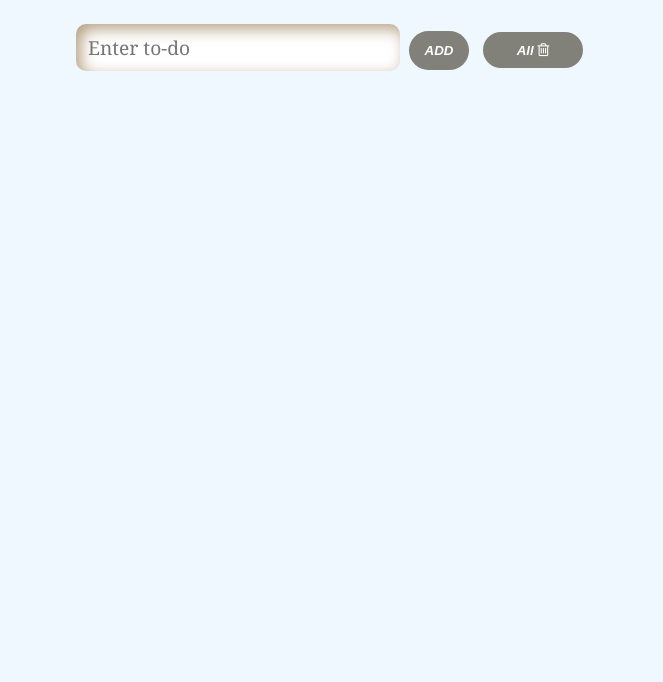
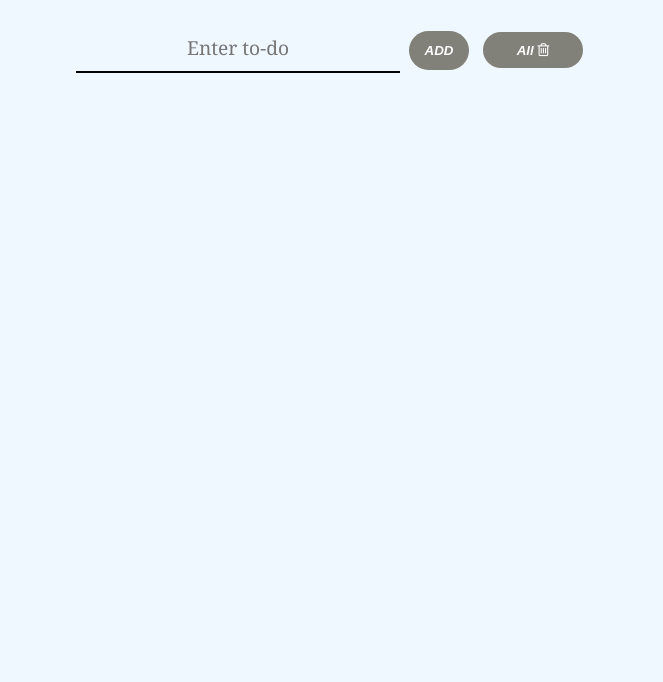
Before and after one commit to waqasansarii/ToDoApp, a plain HTML site: page index.html in a window 1280 px wide. Shown: the part 118-800 px from the top of the page, without its empty margins (308-971 px from the left). Drawn offline with Linux system fonts and the light colour scheme.

Commit message:
now ready to-do Application

```diff
--- a/index.html
+++ b/index.html
@@ -11,7 +11,7 @@
 
     <div class="todo-div">
         <h1 class="todo-head">To-Do App</h1>
-        <input type="text" placeholder="Enter to-do" class="todo-inp" id="todoItem">
+        <input type="text" required placeholder="Enter to-do" class="todo-inp" id="todoItem">
         <button class="add-btn"onclick="addToDo()" >ADD </button>
         <button class="delt-btn" onclick="allDelete()" >All <i class="fa fa-trash-o" aria-hidden="true"></i></button>
     </div>
--- a/style.css
+++ b/style.css
@@ -24,17 +24,19 @@ body{
     margin: 40px auto;
     width: 300px;
     padding: 10px 12px;
-    border-radius: 10px;
+    /* border-radius: 10px; */
     outline: none;
     border: transparent;
+    background-color: transparent;
     font-size: 1.2em;
-    box-shadow: 5px 5px 15px inset rgb(182, 160, 131);
     font-family: Georgia, 'Times New Roman', Times, serif;
     margin-bottom: 8px;
+    border-bottom: double 2px;
+    text-align: center;
 }
 .todo-inp:active,:focus{
-    border: 1px solid lightskyblue !important;
-    background-color: rgb(234, 247, 253);
+    /* border: 1px solid lightskyblue !important; */
+    /* background-color: rgb(234, 247, 253); */
 }
 .add-btn{
     background-color: rgb(129, 128, 121);
```
